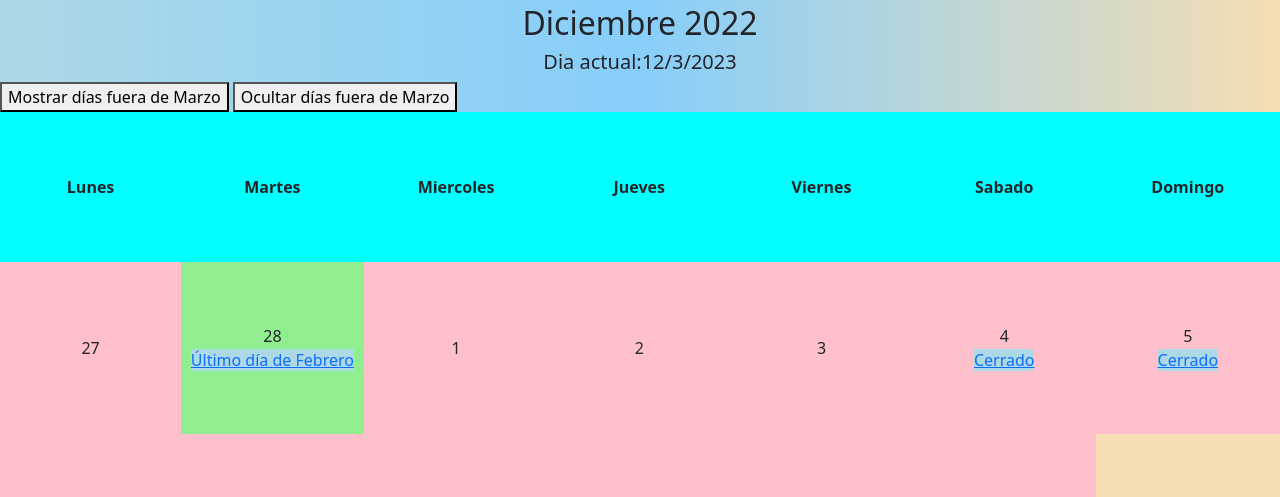
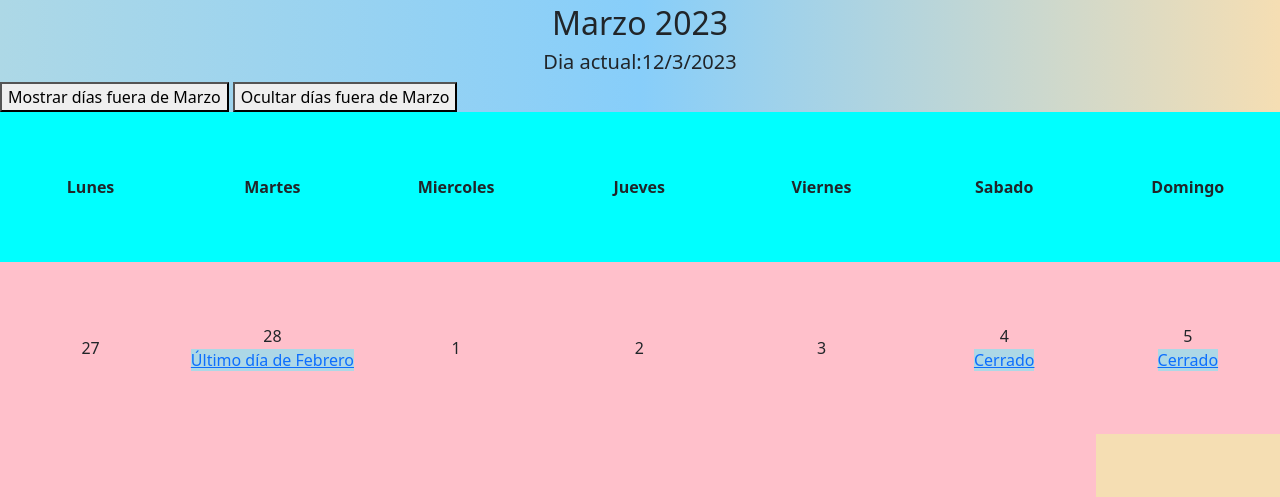
Before and after one commit to PabloRamosAguilar/PaginaDualManuelPablo2-DAW, a plain HTML site: page contacto.html in a window 1280 px wide. Both pictures are taken after a click on the button "Mostrar días fuera de Marzo". Shown: the part 823-1320 px from the top of the page. Drawn offline with nearby package versions, Linux system fonts and the light colour scheme.

Commit message:
Update contacto.html

```diff
--- a/contacto.html
+++ b/contacto.html
@@ -66,7 +66,7 @@
                 frameborder="0" style="border:0" height="600px" width="100%" allowfullscreen></iframe>
         </div>
         <div class="container-fluid">
-            <h2>Diciembre 2022</h2>
+            <h2>Marzo 2023</h2>
             <h5 id="fechaHoy">Dia actual: </h5>
             <h5 id="diaspasados"></h5>
             <button type="submit" onclick="show()">Mostrar días fuera de Marzo</button>
@@ -91,7 +91,7 @@
                         <td id="L0" class="rogue"><span id="0"></span> <br />
                             <a href="" id="E0"></a>
                         </td>
-                        <td id="L1"><span id="1"></span> <br />
+                        <td id="L1" class="rogue"><span id="1"></span> <br />
                             <a href="" id="E1"></a>
                         </td>
                         <td id="L2"><span id="2"></span> <br />
```
